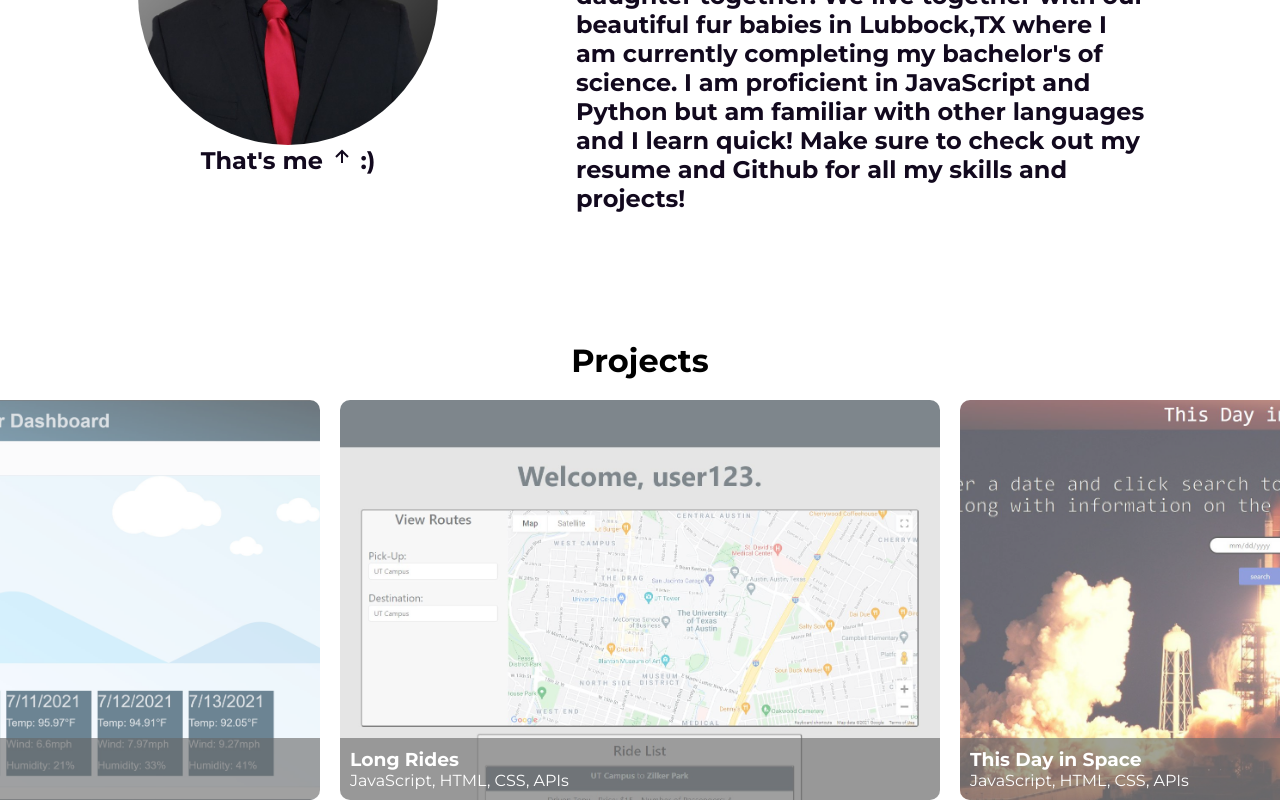
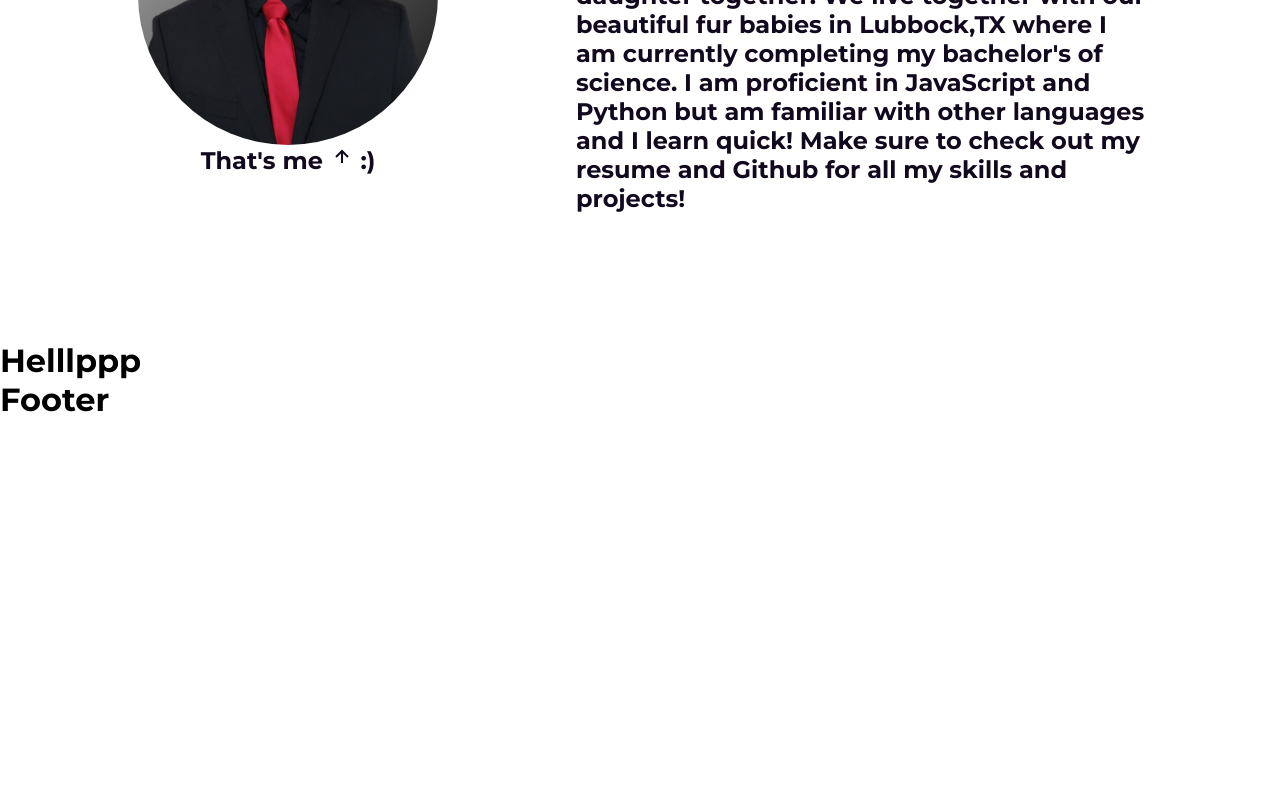
Before and after one commit to mleesers/reactPortfolio, a React (Create React App) app: page / in a window 1280 px wide. Shown: the part 1198-1998 px from the top of the page. After the commit the page ends 1617 px from the top, so only its background shows below. Built offline with nearby package versions, Linux system fonts and the light colour scheme.

Commit message:
restarting projects

```diff
--- a/src/App.js
+++ b/src/App.js
@@ -4,6 +4,7 @@ import GlobalStyle from './globalStyles';
 import Hero from './components/Hero';
 import AboutMe from './components/AboutMe';
 import Projects from './components/Projects';
+import Footer from './components/Footer';
 
 function App() {
   return (
@@ -13,6 +14,7 @@ function App() {
       <Hero />
       <AboutMe />
       <Projects/>
+      <Footer />
     </>
   );
 }
--- /dev/null
+++ b/src/components/Footer.js
@@ -0,0 +1,20 @@
+import React from "react";
+import styled from "styled-components/macro";
+
+
+
+
+
+
+
+const Footer = () => {
+    return (
+
+        <h1>Footer</h1>
+    )
+}
+
+
+
+
+export default Footer;
--- a/src/components/Projects.js
+++ b/src/components/Projects.js
@@ -1,117 +1,15 @@
 import React, { useState } from "react";
-import styled from 'styled-components/macro';
-import oldPortfolioImage from '../images/oldPortfolio.png';
-import weatherDashboardImage from '../images/Weather.jpg';
-import longRidesImage from '../images/LongRides.jpg';
-import thisDayInSpaceImage from '../images/Space.jpg';
-import hangmanImage from '../images/Hangman.jpg';
+import styled, { css } from 'styled-components/macro';
 
-const MainArea = styled.div`
-  display: flex;
-  flex-direction: column;
-  justify-content: center;
-  align-items: center;
-`;
 
-const Header = styled.h1`
-  margin-bottom: 20px;
-`;
 
-const Carousel = styled.div`
-  display: flex;
-  flex-direction: row;
-  justify-content: center;
-  align-items: center;
-  height: fit-content;
-  overflow-x: scroll; /* Enable horizontal scrolling */
-  scroll-snap-type: x mandatory; /* Enable snap-scrolling behavior */
-`;
 
-const Card = styled.div`
-  display: flex;
-  flex-direction: column;
-  justify-content: flex-end; /* Align the content to the bottom of the card */
-  position: relative;
-  width: 600px;
-  height: 400px;
-  margin-right: 10px;
-  margin-left: 10px;
-  border-radius: 10px;
-  scroll-snap-align: center; /* Snap the card to the center of the viewport */
-  overflow: hidden; /* Hide any overflow */
-`;
 
-const CardImage = styled.img`
-  width: 100%;
-  height: 100%;
-  object-fit: cover;
-`;
-
-const CardOverlay = styled.div`
-  position: absolute;
-  bottom: 0; /* Position the overlay at the bottom of the card */
-  width: 100%;
-  padding: 10px;
-  background-color: rgba(0, 0, 0, 0.6);
-  color: white;
-`;
-
-const ProjectData = {
-  'OldPortfolio': {
-    title: 'Old Portfolio',
-    label: 'JavaScript, HTML, CSS',
-    image: oldPortfolioImage,
-  },
-  'WeatherDashboard': {
-    title: 'Weather Dashboard',
-    label: 'JavaScript, HTML, CSS, APIs',
-    image: weatherDashboardImage
-  },
-  'LongRides': {
-    title: 'Long Rides',
-    label: 'JavaScript, HTML, CSS, APIs',
-    image: longRidesImage
-  },
-  'ThisDayInSpace': {
-    title: 'This Day in Space',
-    label: 'JavaScript, HTML, CSS, APIs',
-    image: thisDayInSpaceImage
-  },
-  'Hangman': {
-    title: 'Hangman',
-    label: 'Python',
-    image: hangmanImage
-  }
-};
 
 const Projects = () => {
-  const [selectedProject, setSelectedProject] = useState('OldPortfolio');
-
-  const handleCardClick = (key) => {
-    setSelectedProject(key);
-  };
 
   return (
-    <MainArea>
-      <Header>Projects</Header>
-      <Carousel>
-        {Object.keys(ProjectData).map((key) => (
-          <Card
-            key={key}
-            onClick={() => handleCardClick(key)}
-            style={{
-              opacity: selectedProject === key ? 1 : 0.6, // Adjust opacity based on the selected project
-            }}
-          >
-            <CardImage src={ProjectData[key].image} alt={ProjectData[key].title} />
-            <CardOverlay>
-              <h3>{ProjectData[key].title}</h3>
-              <p>{ProjectData[key].label}</p>
-            </CardOverlay>
-          </Card>
-        ))}
-      </Carousel>
-    </MainArea>
+    <h1>Helllppp</h1>
   );
 };
 
```
Also changed, not shown: src/data/ProjectData.js (added, +40 -0 lines), src/images/QuizGame.jpg (added).
